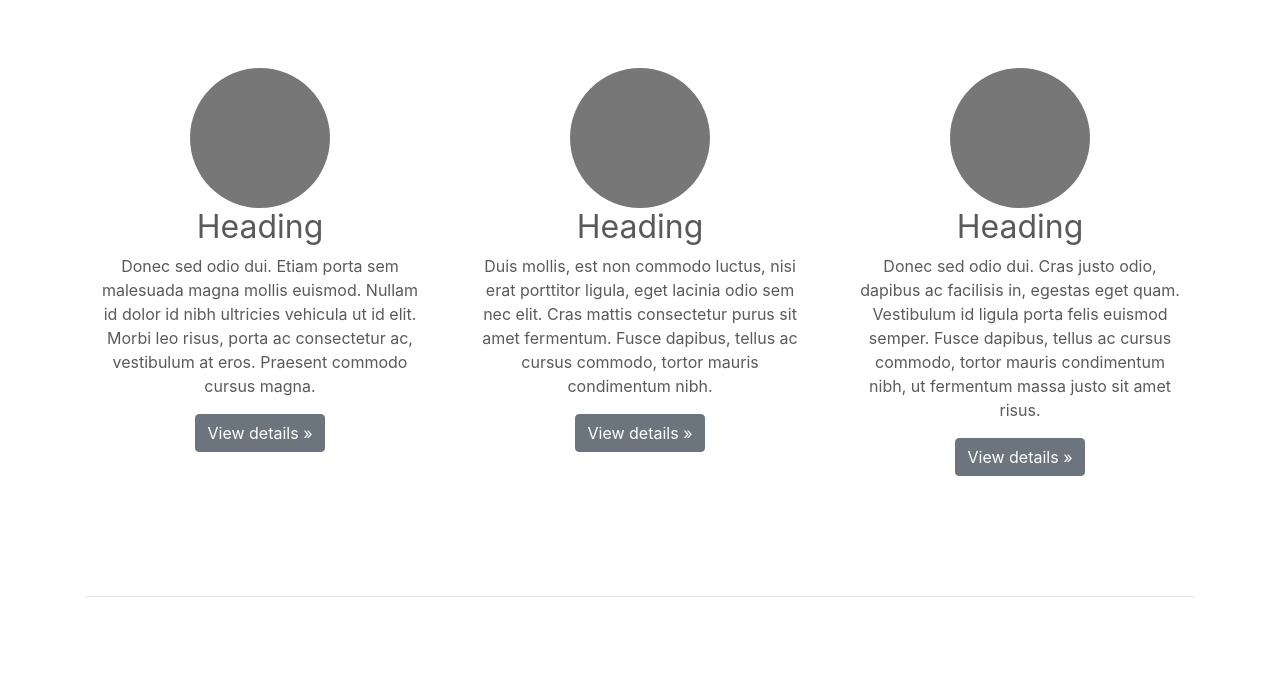
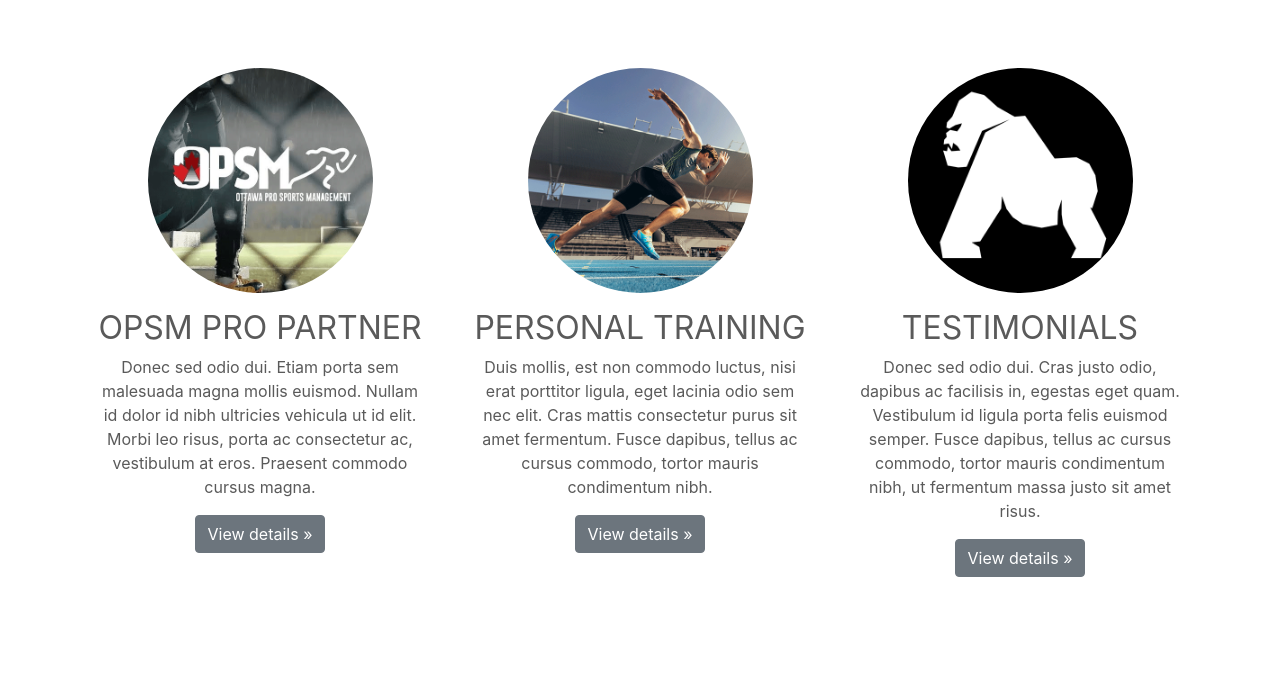
Before and after one commit to apemode/website, a plain HTML site: page index.html in a window 1280 px wide. Shown: the part 690-1364 px from the top of the page. Drawn offline with nearby package versions, Linux system fonts and the light colour scheme.

Commit message:
Update intro video and add marketing graphics

```diff
--- a/custom.css
+++ b/custom.css
@@ -11,6 +11,16 @@ a.nav-link {
     font-family: 'Fjalla One',
     sans-serif;
 }
+
+.marketing h2 {
+    margin-top: 1rem;
+}
+
+.marketing img {
+    width: 225px;
+    height: 225px;
+}
+
 @media (min-width: 768px) {
     .navbar-expand-md .navbar-collapse {
         display: -ms-flexbox !important;
--- a/index.html
+++ b/index.html
@@ -50,6 +50,9 @@
         </li>
         <li class="nav-item">
           <a class="nav-link" href="#">ABOUT US</a>
+        </li>
+        <li class="nav-item">
+          <a class="nav-link" href="#">CONTACT</a>
         </li>
       </ul>
     </div>
@@ -119,20 +122,20 @@
     <!-- Three columns of text below the carousel -->
     <div class="row">
       <div class="col-lg-4">
-        <svg class="bd-placeholder-img rounded-circle" width="140" height="140" xmlns="http://www.w3.org/2000/svg" preserveAspectRatio="xMidYMid slice" focusable="false" role="img" aria-label="Placeholder: 140x140"><title>Placeholder</title><rect width="100%" height="100%" fill="#777"/><text x="50%" y="50%" fill="#777" dy=".3em">140x140</text></svg>
-        <h2>Heading</h2>
+        <img class="rounded-circle" src="assets/img/opsm_logo.png"></img>
+        <h2>OPSM PRO PARTNER</h2>
         <p>Donec sed odio dui. Etiam porta sem malesuada magna mollis euismod. Nullam id dolor id nibh ultricies vehicula ut id elit. Morbi leo risus, porta ac consectetur ac, vestibulum at eros. Praesent commodo cursus magna.</p>
         <p><a class="btn btn-secondary" href="#" role="button">View details &raquo;</a></p>
       </div><!-- /.col-lg-4 -->
       <div class="col-lg-4">
-        <svg class="bd-placeholder-img rounded-circle" width="140" height="140" xmlns="http://www.w3.org/2000/svg" preserveAspectRatio="xMidYMid slice" focusable="false" role="img" aria-label="Placeholder: 140x140"><title>Placeholder</title><rect width="100%" height="100%" fill="#777"/><text x="50%" y="50%" fill="#777" dy=".3em">140x140</text></svg>
-        <h2>Heading</h2>
+        <img class="rounded-circle" src="assets/img/training.png"></img>
+        <h2>PERSONAL TRAINING</h2>
         <p>Duis mollis, est non commodo luctus, nisi erat porttitor ligula, eget lacinia odio sem nec elit. Cras mattis consectetur purus sit amet fermentum. Fusce dapibus, tellus ac cursus commodo, tortor mauris condimentum nibh.</p>
         <p><a class="btn btn-secondary" href="#" role="button">View details &raquo;</a></p>
       </div><!-- /.col-lg-4 -->
       <div class="col-lg-4">
-        <svg class="bd-placeholder-img rounded-circle" width="140" height="140" xmlns="http://www.w3.org/2000/svg" preserveAspectRatio="xMidYMid slice" focusable="false" role="img" aria-label="Placeholder: 140x140"><title>Placeholder</title><rect width="100%" height="100%" fill="#777"/><text x="50%" y="50%" fill="#777" dy=".3em">140x140</text></svg>
-        <h2>Heading</h2>
+        <img class="rounded-circle" src="assets/img/logo_square.png"></img>
+        <h2>TESTIMONIALS</h2>
         <p>Donec sed odio dui. Cras justo odio, dapibus ac facilisis in, egestas eget quam. Vestibulum id ligula porta felis euismod semper. Fusce dapibus, tellus ac cursus commodo, tortor mauris condimentum nibh, ut fermentum massa justo sit amet risus.</p>
         <p><a class="btn btn-secondary" href="#" role="button">View details &raquo;</a></p>
       </div><!-- /.col-lg-4 -->
```
Also changed, not shown: assets/img/logo_square.png (added), assets/img/opsm_logo.png (added), assets/img/training.png (added).
